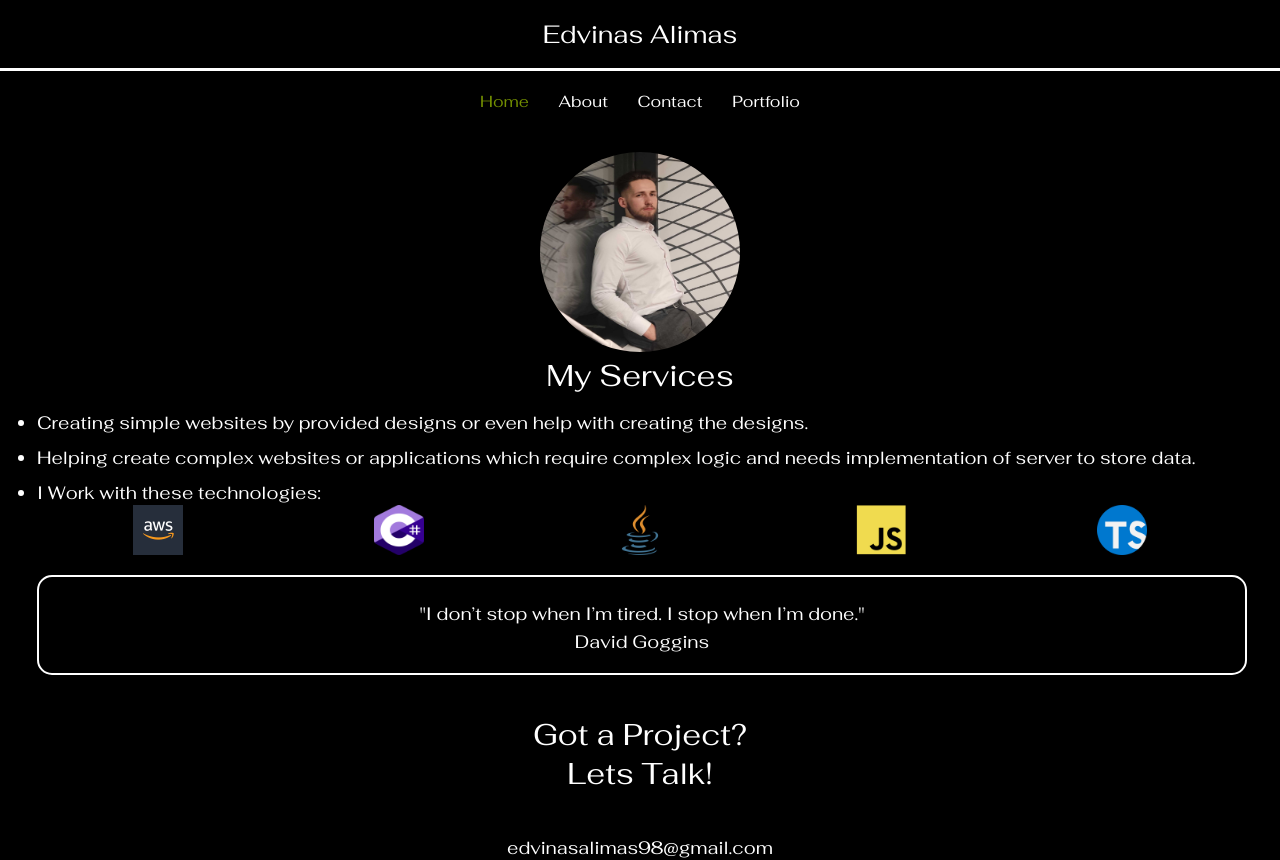
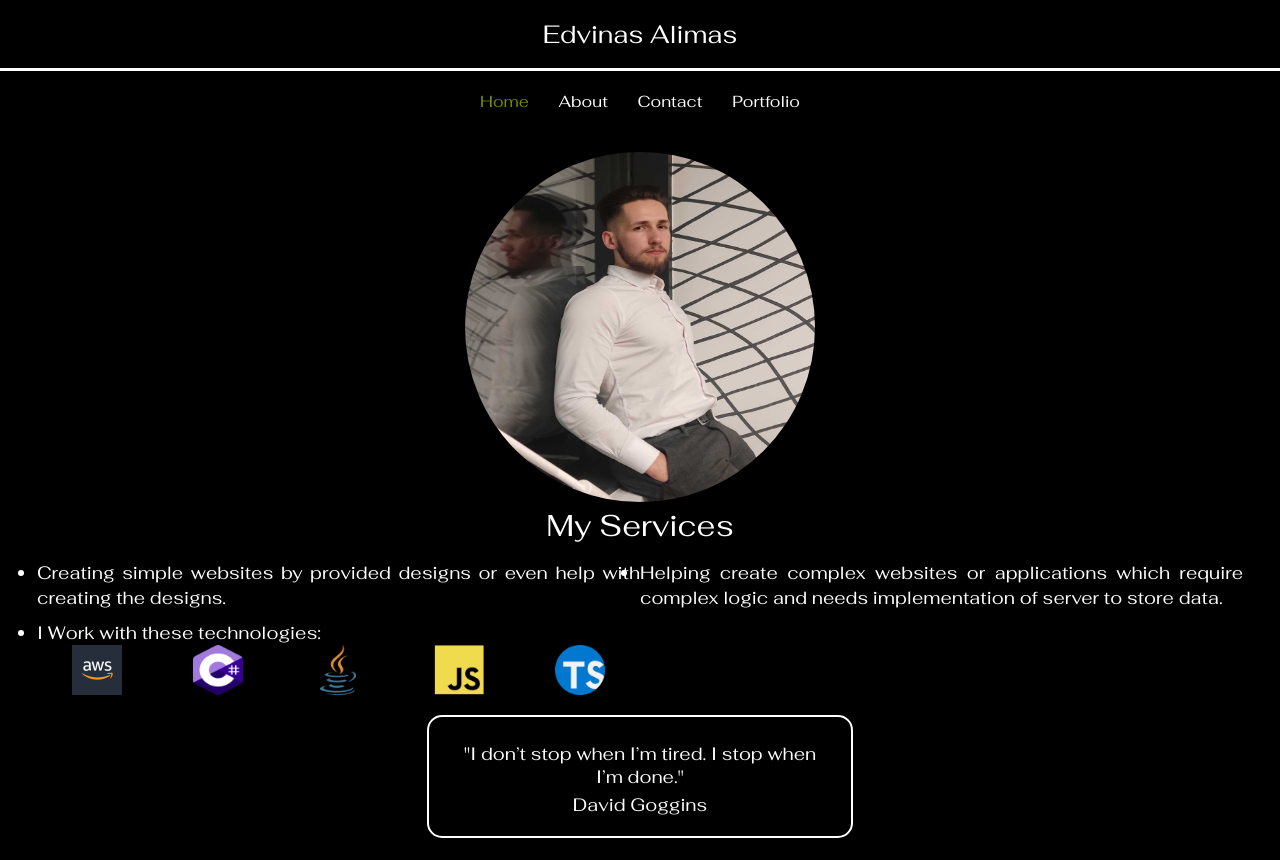
Before and after one commit to EdvinasA/react-edvinas, a React (Create React App) app in the folder app/: page / in a window 1280 px wide. Shown: the top 860 px of the page. Built offline with nearby package versions, Linux system fonts and the light colour scheme.

Commit message:
Fit home page for desktop

```diff
--- a/app/src/components/HomeComponent/HomeComponent.scss
+++ b/app/src/components/HomeComponent/HomeComponent.scss
@@ -99,6 +99,20 @@
 }
 
 
-@media(max-width: 1280px) {
-
+@media(min-width: 1280px) {
+  .body-image {
+    img {
+      width: 350px;
+      height: 350px;
+      border-radius: 300px;
+    }
+  }
+  .body-quote-wrapper {
+    width: 35%;
+    margin: 0 auto;
+  }
+  .body-services-points {
+    display: grid;
+    grid-template-columns: repeat(2, 1fr);
+  }
 }
```
